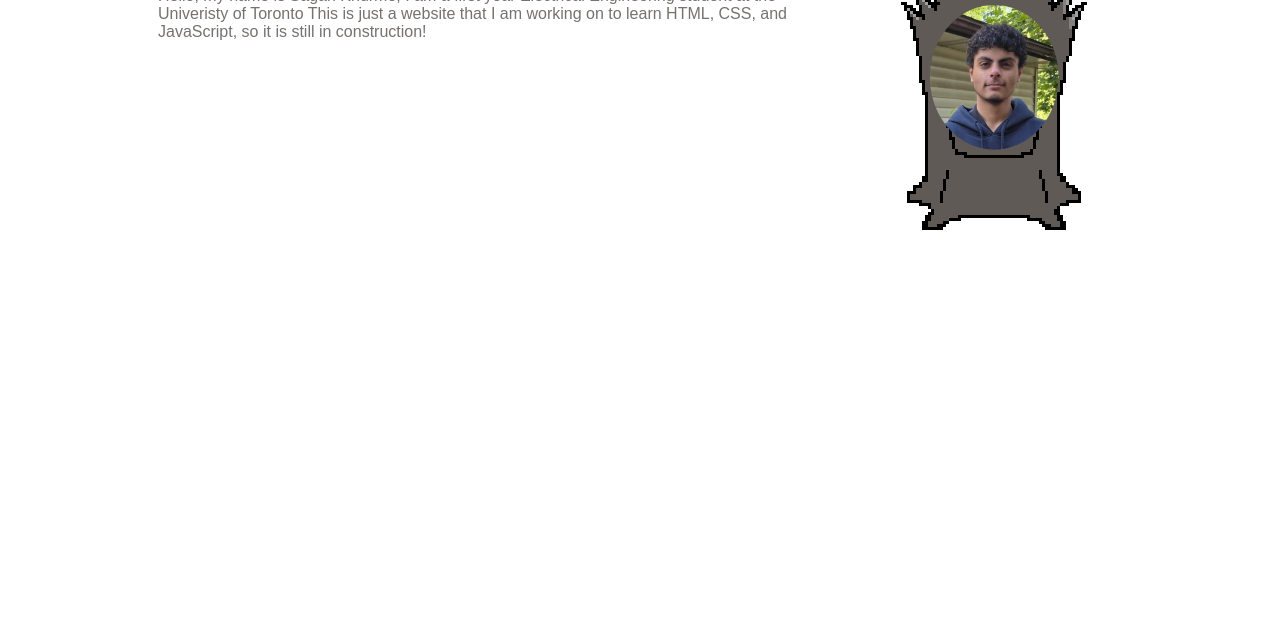
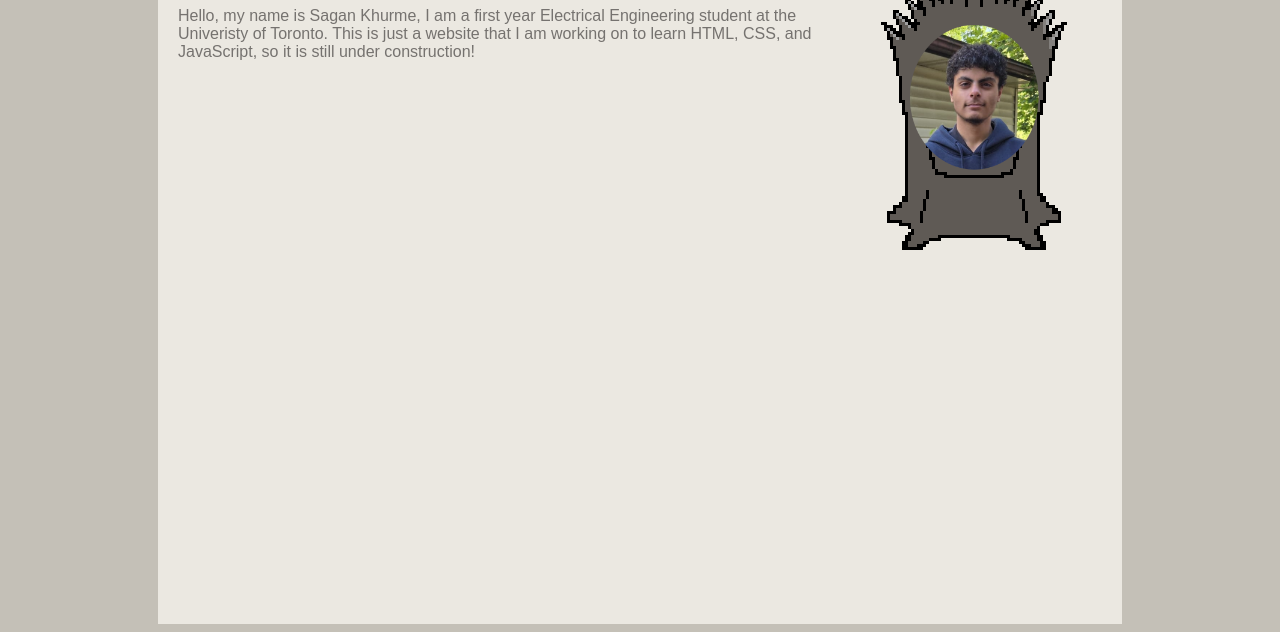
Before and after one commit to sagan-k/sagan-k.github.io, a plain HTML site: page index.html in a window 1280 px wide. Shown: the part 176-808 px from the top of the page. Drawn offline with Linux system fonts and the light colour scheme; a web font is replaced by a local one.

Commit message:
fixed some coloring

```diff
--- a/index.html
+++ b/index.html
@@ -37,9 +37,9 @@
                     <p class="bio-subtitle">Electrical Engineering | University of Toronto 3TO</p>
                     <p class="bio-text">
                         Hello, my name is Sagan Khurme,
-                        I am a first year Electrical Engineering student at the Univeristy of Toronto
+                        I am a first year Electrical Engineering student at the Univeristy of Toronto.
                         This is just a website that I am working on to learn HTML, CSS, and JavaScript,
-                        so it is still in construction!
+                        so it is still under construction!
                     </p>
                 </div>
                 <div class="biophoto">
--- a/style.css
+++ b/style.css
@@ -14,6 +14,7 @@
     --body-text-color: rgb(117, 114, 111);
     --bg-color-1: rgb(235, 232, 225);
     --bg-color-2: rgb(230, 228, 218);
+    --bg-color-3: rgb(196, 192, 183);
 
 }
 
@@ -55,6 +56,10 @@ header {
     color: var(--selected-link-color);
 }
 
+body {
+    background-color: var(--bg-color-3);
+}
+
 .header-links{
     display: flex;
     gap: 10px;
@@ -77,6 +82,7 @@ header {
 
 
 .bio {
+    background-color: var(--bg-color-1);
     display: grid;
     grid-template-columns: 1fr auto;
     grid-template-areas: "bio photo";
@@ -89,6 +95,8 @@ header {
     justify-content: flex-start;
     align-items: flex-start;
     max-width: 100%;
+    padding: 20px;
+    height: 700px;
 }
 
 
```
